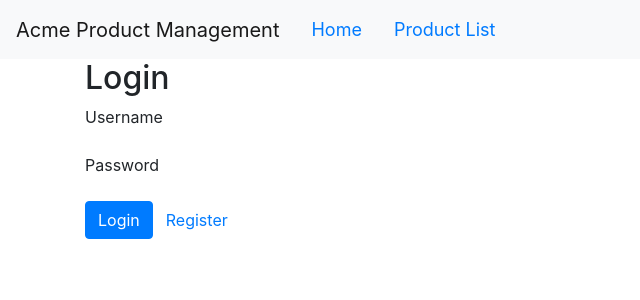
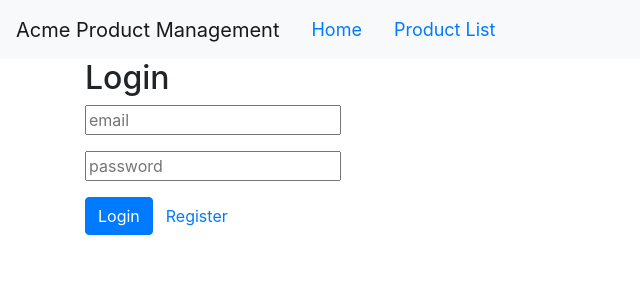
Before and after one commit to hossainelahi7/AnguleApp, an Angular app: page /login in a window 1280 px wide. Shown: the top 300 px of the page, without its empty margins (0-640 px from the left). Built offline with nearby package versions, Linux system fonts and the light colour scheme.

Commit message:
login html scaliton

```diff
--- a/src/app/login/login.component.html
+++ b/src/app/login/login.component.html
@@ -1,45 +1,16 @@
 <h2>Login</h2>
 <form >
     <div class="form-group">
-        <label for="username">Username</label>
-        <!-- <input type="text" formControlName="username" class="form-control" [ngClass]="{ 'is-invalid': submitted && f.username.errors }" /> -->
-        <!-- <div *ngIf="submitted && f.username.errors" class="invalid-feedback">
-            <div *ngIf="f.username.errors.required">Username is required</div>
-        </div> -->
+        <input type='email' placeholder="email">
     </div>
     <div class="form-group">
-        <label for="password">Password</label>
-        <!-- <input type="password" formControlName="password" class="form-control" [ngClass]="{ 'is-invalid': submitted && f.password.errors }" /> -->
-        <!-- <div *ngIf="submitted && f.password.errors" class="invalid-feedback">
-            <div *ngIf="f.password.errors.required">Password is required</div>
-        </div> -->
+        <input type='password' placeholder="password">
     </div>
     <div class="form-group">
-        <button class="btn btn-primary">
+        <button class="btn btn-primary" type="submit">
             <span></span>
             Login
         </button>
         <a routerLink="/register" class="btn btn-link">Register</a>
     </div>
 </form>
-
-<!-- <div class='card'>
-    <div class='card-body'>
-      <div class='row'>
-        <div class='col-md-8'>
-          <div class='row'>
-            <div class='col-md-4'></div>
-            <div class='col-md-8'>{{user.firstName + user.lastName}}</div>
-          </div>
-          <div class='row'>
-            <div class='col-md-4'>User Name:</div>
-            <div class='col-md-8'>{{user.email}}</div>
-          </div>
-          <div class='row'>
-            <div class='col-md-4'>Phone Number:</div>
-            <div class='col-md-8'>{{user.phone1}}</div>
-          </div>
-        </div>
-      </div>
-    </div>
-  </div> -->
```
